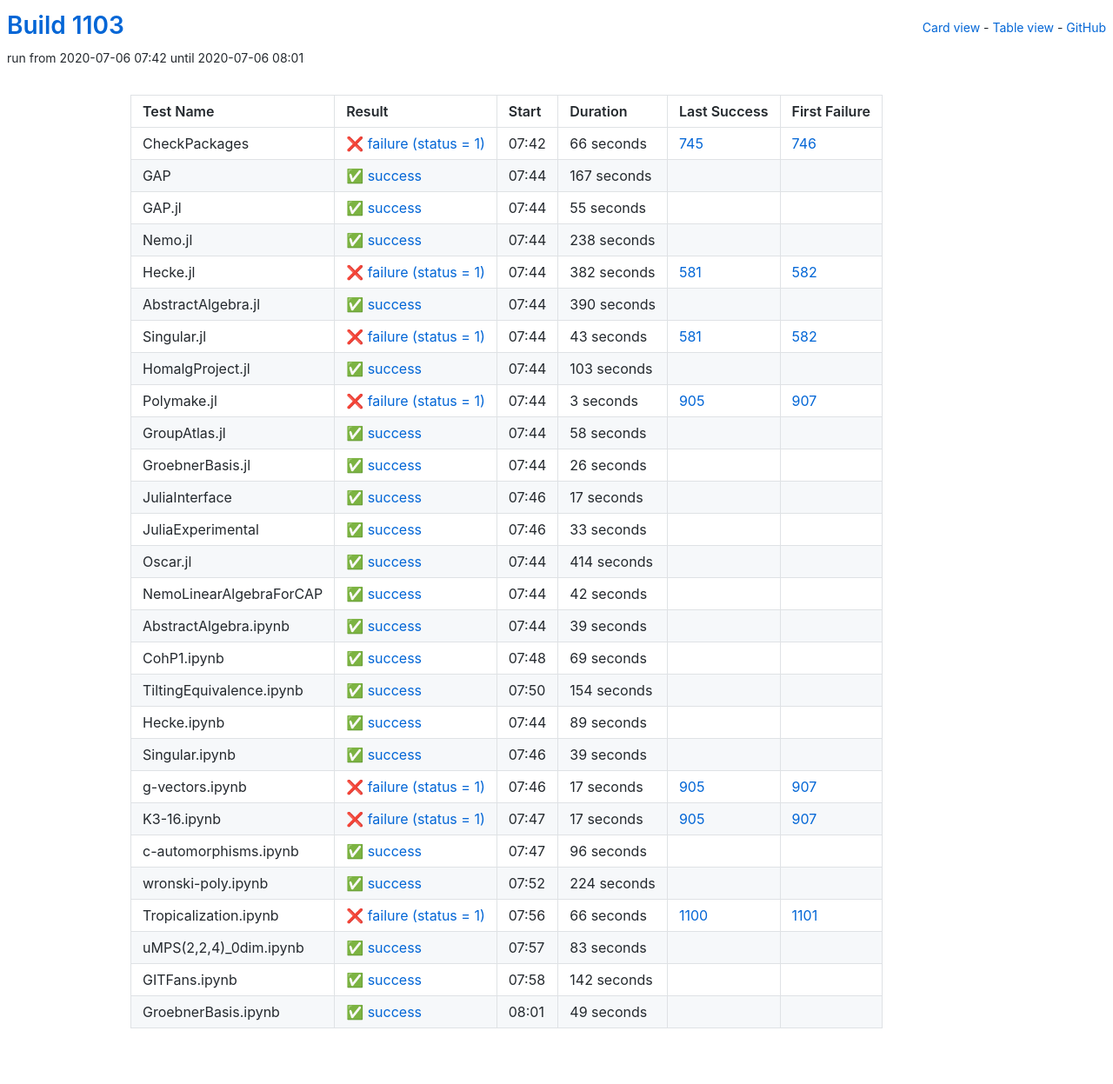
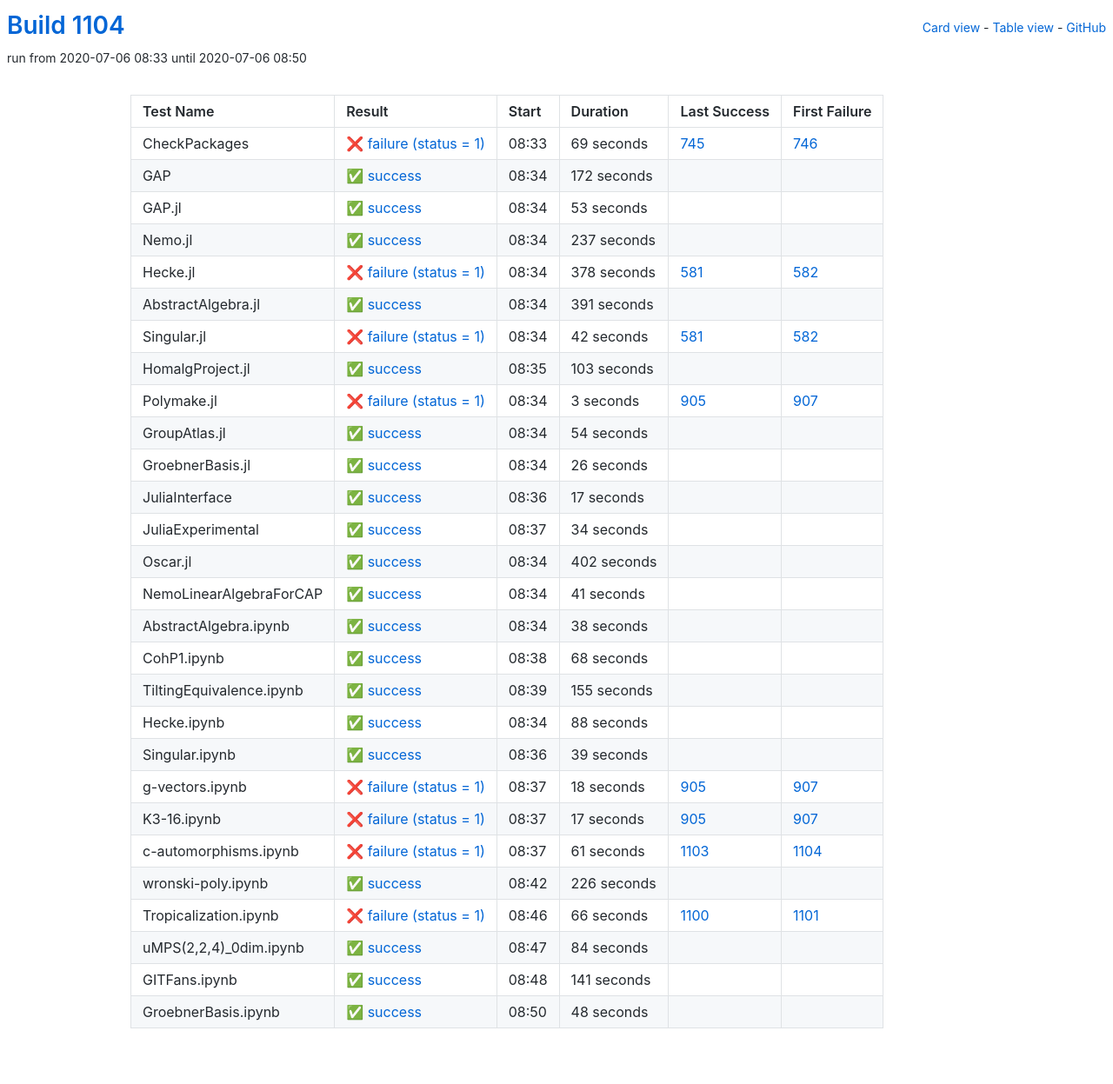
Before and after one commit to oscar-system/oscar-ci-status-1.4, a Jekyll site: the page built from table.html, in a window 1280 px wide. Shown: the whole page at 87% size. Built offline with Jekyll 4.4.1, drawn with Linux system fonts in a browser that asks for light colours.

Commit message:
Build #1104

```diff
--- a/_data/ci.yml
+++ b/_data/ci.yml
@@ -1,6 +1,6 @@
 ---
-build: 1103
-build_url: https://oscarci.mathematik.uni-kl.de/job/oscar-julia-1.4/1103/
+build: 1104
+build_url: https://oscarci.mathematik.uni-kl.de/job/oscar-julia-1.4/1104/
 job: oscar-julia-1.4
 organization: oscar-system
 repo: oscar-ci-status-1.4
@@ -8,92 +8,92 @@ repourl: https://github.com/oscar-system/oscar-ci-status-1.4
 tests:
 - name: CheckPackages
   id: checkpackages
-  log: https://oscarci.mathematik.uni-kl.de/job/oscar-julia-1.4/1103/artifact/logs/build-1103/CheckPackages.log
-  start: 2020-07-06 07:42
+  log: https://oscarci.mathematik.uni-kl.de/job/oscar-julia-1.4/1104/artifact/logs/build-1104/CheckPackages.log
+  start: 2020-07-06 08:33
   success: false
   exitcode: 1
   status: failure
-  duration: 66
+  duration: 69
   last_success: 745
   last_success_url: https://oscarci.mathematik.uni-kl.de/job/oscar-julia-1.4/745/
   first_failure: 746
   first_failure_url: https://oscarci.mathematik.uni-kl.de/job/oscar-julia-1.4/746/
 - name: GAP
   id: gap
-  log: https://oscarci.mathematik.uni-kl.de/job/oscar-julia-1.4/1103/artifact/logs/build-1103/GAP.log
-  start: 2020-07-06 07:44
+  log: https://oscarci.mathematik.uni-kl.de/job/oscar-julia-1.4/1104/artifact/logs/build-1104/GAP.log
+  start: 2020-07-06 08:34
   success: true
   exitcode: 0
   status: success
-  duration: 167
+  duration: 172
   last_success: false
   last_success_url:
   first_failure: false
   first_failure_url:
 - name: GAP.jl
   id: gap-jl
-  log: https://oscarci.mathematik.uni-kl.de/job/oscar-julia-1.4/1103/artifact/logs/build-1103/GAP.jl.log
-  start: 2020-07-06 07:44
+  log: https://oscarci.mathematik.uni-kl.de/job/oscar-julia-1.4/1104/artifact/logs/build-1104/GAP.jl.log
+  start: 2020-07-06 08:34
   success: true
   exitcode: 0
   status: success
-  duration: 55
+  duration: 53
   last_success: false
   last_success_url:
   first_failure: false
   first_failure_url:
 - name: Nemo.jl
   id: nemo-jl
-  log: https://oscarci.mathematik.uni-kl.de/job/oscar-julia-1.4/1103/artifact/logs/build-1103/Nemo.jl.log
-  start: 2020-07-06 07:44
+  log: https://oscarci.mathematik.uni-kl.de/job/oscar-julia-1.4/1104/artifact/logs/build-1104/Nemo.jl.log
+  start: 2020-07-06 08:34
   success: true
   exitcode: 0
   status: success
-  duration: 238
+  duration: 237
   last_success: false
   last_success_url:
   first_failure: false
   first_failure_url:
 - name: Hecke.jl
   id: hecke-jl
-  log: https://oscarci.mathematik.uni-kl.de/job/oscar-julia-1.4/1103/artifact/logs/build-1103/Hecke.jl.log
-  start: 2020-07-06 07:44
+  log: https://oscarci.mathematik.uni-kl.de/job/oscar-julia-1.4/1104/artifact/logs/build-1104/Hecke.jl.log
+  start: 2020-07-06 08:34
   success: false
   exitcode: 1
   status: failure
-  duration: 382
+  duration: 378
   last_success: 581
   last_success_url: https://oscarci.mathematik.uni-kl.de/job/oscar-julia-1.4/581/
   first_failure: 582
   first_failure_url: https://oscarci.mathematik.uni-kl.de/job/oscar-julia-1.4/582/
 - name: AbstractAlgebra.jl
   id: abstractalgebra-jl
-  log: https://oscarci.mathematik.uni-kl.de/job/oscar-julia-1.4/1103/artifact/logs/build-1103/AbstractAlgebra.jl.log
-  start: 2020-07-06 07:44
+  log: https://oscarci.mathematik.uni-kl.de/job/oscar-julia-1.4/1104/artifact/logs/build-1104/AbstractAlgebra.jl.log
+  start: 2020-07-06 08:34
   success: true
   exitcode: 0
   status: success
-  duration: 390
+  duration: 391
   last_success: false
   last_success_url:
   first_failure: false
   first_failure_url:
 - name: Singular.jl
   id: singular-jl
-  log: https://oscarci.mathematik.uni-kl.de/job/oscar-julia-1.4/1103/artifact/logs/build-1103/Singular.jl.log
-  start: 2020-07-06 07:44
+  log: https://oscarci.mathematik.uni-kl.de/job/oscar-julia-1.4/1104/artifact/logs/build-1104/Singular.jl.log
+  start: 2020-07-06 08:34
   success: false
   exitcode: 1
   status: failure
-  duration: 43
+  duration: 42
   last_success: 581
   last_success_url: https://oscarci.mathematik.uni-kl.de/job/oscar-julia-1.4/581/
   first_failure: 582
   first_failure_url: https://oscarci.mathematik.uni-kl.de/job/oscar-julia-1.4/582/
 - name: HomalgProject.jl
   id: homalgproject-jl
-  log: https://oscarci.mathematik.uni-kl.de/job/oscar-julia-1.4/1103/artifact/logs/build-1103/HomalgProject.jl.log
-  start: 2020-07-06 07:44
+  log: https://oscarci.mathematik.uni-kl.de/job/oscar-julia-1.4/1104/artifact/logs/build-1104/HomalgProject.jl.log
+  start: 2020-07-06 08:35
   success: true
   exitcode: 0
   status: success
@@ -104,8 +104,8 @@ tests:
   first_failure_url:
 - name: Polymake.jl
   id: polymake-jl
-  log: https://oscarci.mathematik.uni-kl.de/job/oscar-julia-1.4/1103/artifact/logs/build-1103/Polymake.jl.log
-  start: 2020-07-06 07:44
+  log: https://oscarci.mathematik.uni-kl.de/job/oscar-julia-1.4/1104/artifact/logs/build-1104/Polymake.jl.log
+  start: 2020-07-06 08:34
   success: false
   exitcode: 1
   status: failure
@@ -116,20 +116,20 @@ tests:
   first_failure_url: https://oscarci.mathematik.uni-kl.de/job/oscar-julia-1.4/907/
 - name: GroupAtlas.jl
   id: groupatlas-jl
-  log: https://oscarci.mathematik.uni-kl.de/job/oscar-julia-1.4/1103/artifact/logs/build-1103/GroupAtlas.jl.log
-  start: 2020-07-06 07:44
+  log: https://oscarci.mathematik.uni-kl.de/job/oscar-julia-1.4/1104/artifact/logs/build-1104/GroupAtlas.jl.log
+  start: 2020-07-06 08:34
   success: true
   exitcode: 0
   status: success
-  duration: 58
+  duration: 54
   last_success: false
   last_success_url:
   first_failure: false
   first_failure_url:
 - name: GroebnerBasis.jl
   id: groebnerbasis-jl
-  log: https://oscarci.mathematik.uni-kl.de/job/oscar-julia-1.4/1103/artifact/logs/build-1103/GroebnerBasis.jl.log
-  start: 2020-07-06 07:44
+  log: https://oscarci.mathematik.uni-kl.de/job/oscar-julia-1.4/1104/artifact/logs/build-1104/GroebnerBasis.jl.log
+  start: 2020-07-06 08:34
   success: true
   exitcode: 0
   status: success
@@ -140,8 +140,8 @@ tests:
   first_failure_url:
 - name: JuliaInterface
   id: juliainterface
-  log: https://oscarci.mathematik.uni-kl.de/job/oscar-julia-1.4/1103/artifact/logs/build-1103/JuliaInterface.log
-  start: 2020-07-06 07:46
+  log: https://oscarci.mathematik.uni-kl.de/job/oscar-julia-1.4/1104/artifact/logs/build-1104/JuliaInterface.log
+  start: 2020-07-06 08:36
   success: true
   exitcode: 0
   status: success
@@ -152,92 +152,92 @@ tests:
   first_failure_url:
 - name: JuliaExperimental
   id: juliaexperimental
-  log: https://oscarci.mathematik.uni-kl.de/job/oscar-julia-1.4/1103/artifact/logs/build-1103/JuliaExperimental.log
-  start: 2020-07-06 07:46
+  log: https://oscarci.mathematik.uni-kl.de/job/oscar-julia-1.4/1104/artifact/logs/build-1104/JuliaExperimental.log
+  start: 2020-07-06 08:37
   success: true
   exitcode: 0
   status: success
-  duration: 33
+  duration: 34
   last_success: false
   last_success_url:
   first_failure: false
   first_failure_url:
 - name: Oscar.jl
   id: oscar-jl
-  log: https://oscarci.mathematik.uni-kl.de/job/oscar-julia-1.4/1103/artifact/logs/build-1103/Oscar.jl.log
-  start: 2020-07-06 07:44
+  log: https://oscarci.mathematik.uni-kl.de/job/oscar-julia-1.4/1104/artifact/logs/build-1104/Oscar.jl.log
+  start: 2020-07-06 08:34
   success: true
   exitcode: 0
   status: success
-  duration: 414
+  duration: 402
   last_success: false
   last_success_url:
   first_failure: false
   first_failure_url:
 - name: NemoLinearAlgebraForCAP
   id: nemolinearalgebraforcap
-  log: https://oscarci.mathematik.uni-kl.de/job/oscar-julia-1.4/1103/artifact/logs/build-1103/NemoLinearAlgebraForCAP.log
-  start: 2020-07-06 07:44
+  log: https://oscarci.mathematik.uni-kl.de/job/oscar-julia-1.4/1104/artifact/logs/build-1104/NemoLinearAlgebraForCAP.log
+  start: 2020-07-06 08:34
   success: true
   exitcode: 0
   status: success
-  duration: 42
+  duration: 41
   last_success: false
   last_success_url:
   first_failure: false
   first_failure_url:
 - name: AbstractAlgebra.ipynb
   id: abstractalgebra-ipynb
-  log: https://oscarci.mathematik.uni-kl.de/job/oscar-julia-1.4/1103/artifact/logs/build-1103/AbstractAlgebra.ipynb.log
-  start: 2020-07-06 07:44
+  log: https://oscarci.mathematik.uni-kl.de/job/oscar-julia-1.4/1104/artifact/logs/build-1104/AbstractAlgebra.ipynb.log
+  start: 2020-07-06 08:34
   success: true
   exitcode: 0
   status: success
-  duration: 39
+  duration: 38
   last_success: false
   last_success_url:
   first_failure: false
   first_failure_url:
 - name: CohP1.ipynb
   id: cohp1-ipynb
-  log: https://oscarci.mathematik.uni-kl.de/job/oscar-julia-1.4/1103/artifact/logs/build-1103/CohP1.ipynb.log
-  start: 2020-07-06 07:48
+  log: https://oscarci.mathematik.uni-kl.de/job/oscar-julia-1.4/1104/artifact/logs/build-1104/CohP1.ipynb.log
+  start: 2020-07-06 08:38
   success: true
   exitcode: 0
   status: success
-  duration: 69
+  duration: 68
   last_success: false
   last_success_url:
   first_failure: false
   first_failure_url:
 - name: TiltingEquivalence.ipynb
   id: tiltingequivalence-ipynb
-  log: https://oscarci.mathematik.uni-kl.de/job/oscar-julia-1.4/1103/artifact/logs/build-1103/TiltingEquivalence.ipynb.log
-  start: 2020-07-06 07:50
+  log: https://oscarci.mathematik.uni-kl.de/job/oscar-julia-1.4/1104/artifact/logs/build-1104/TiltingEquivalence.ipynb.log
+  start: 2020-07-06 08:39
   success: true
   exitcode: 0
   status: success
-  duration: 154
+  duration: 155
   last_success: false
   last_success_url:
   first_failure: false
   first_failure_url:
 - name: Hecke.ipynb
   id: hecke-ipynb
-  log: https://oscarci.mathematik.uni-kl.de/job/oscar-julia-1.4/1103/artifact/logs/build-1103/Hecke.ipynb.log
-  start: 2020-07-06 07:44
+  log: https://oscarci.mathematik.uni-kl.de/job/oscar-julia-1.4/1104/artifact/logs/build-1104/Hecke.ipynb.log
+  start: 2020-07-06 08:34
   success: true
   exitcode: 0
   status: success
-  duration: 89
+  duration: 88
   last_success: false
   last_success_url:
   first_failure: false
   first_failure_url:
 - name: Singular.ipynb
   id: singular-ipynb
-  log: https://oscarci.mathematik.uni-kl.de/job/oscar-julia-1.4/1103/artifact/logs/build-1103/Singular.ipynb.log
-  start: 2020-07-06 07:46
+  log: https://oscarci.mathematik.uni-kl.de/job/oscar-julia-1.4/1104/artifact/logs/build-1104/Singular.ipynb.log
+  start: 2020-07-06 08:36
   success: true
   exitcode: 0
   status: success
@@ -248,20 +248,20 @@ tests:
   first_failure_url:
 - name: g-vectors.ipynb
   id: g-vectors-ipynb
-  log: https://oscarci.mathematik.uni-kl.de/job/oscar-julia-1.4/1103/artifact/logs/build-1103/g-vectors.ipynb.log
-  start: 2020-07-06 07:46
+  log: https://oscarci.mathematik.uni-kl.de/job/oscar-julia-1.4/1104/artifact/logs/build-1104/g-vectors.ipynb.log
+  start: 2020-07-06 08:37
   success: false
   exitcode: 1
   status: failure
-  duration: 17
+  duration: 18
   last_success: 905
   last_success_url: https://oscarci.mathematik.uni-kl.de/job/oscar-julia-1.4/905/
   first_failure: 907
   first_failure_url: https://oscarci.mathematik.uni-kl.de/job/oscar-julia-1.4/907/
 - name: K3-16.ipynb
   id: k3-16-ipynb
-  log: https://oscarci.mathematik.uni-kl.de/job/oscar-julia-1.4/1103/artifact/logs/build-1103/K3-16.ipynb.log
-  start: 2020-07-06 07:47
+  log: https://oscarci.mathematik.uni-kl.de/job/oscar-julia-1.4/1104/artifact/logs/build-1104/K3-16.ipynb.log
+  start: 2020-07-06 08:37
   success: false
   exitcode: 1
   status: failure
@@ -272,32 +272,32 @@ tests:
   first_failure_url: https://oscarci.mathematik.uni-kl.de/job/oscar-julia-1.4/907/
 - name: c-automorphisms.ipynb
   id: c-automorphisms-ipynb
-  log: https://oscarci.mathematik.uni-kl.de/job/oscar-julia-1.4/1103/artifact/logs/build-1103/c-automorphisms.ipynb.log
-  start: 2020-07-06 07:47
+  log: https://oscarci.mathematik.uni-kl.de/job/oscar-julia-1.4/1104/artifact/logs/build-1104/c-automorphisms.ipynb.log
+  start: 2020-07-06 08:37
+  success: false
+  exitcode: 1
+  status: failure
+  duration: 61
+  last_success: 1103
+  last_success_url: https://oscarci.mathematik.uni-kl.de/job/oscar-julia-1.4/1103/
+  first_failure: 1104
+  first_failure_url: https://oscarci.mathematik.uni-kl.de/job/oscar-julia-1.4/1104/
+- name: wronski-poly.ipynb
+  id: wronski-poly-ipynb
+  log: https://oscarci.mathematik.uni-kl.de/job/oscar-julia-1.4/1104/artifact/logs/build-1104/wronski-poly.ipynb.log
+  start: 2020-07-06 08:42
   success: true
   exitcode: 0
   status: success
-  duration: 96
-  last_success: false
-  last_success_url:
-  first_failure: false
-  first_failure_url:
-- name: wronski-poly.ipynb
-  id: wronski-poly-ipynb
-  log: https://oscarci.mathematik.uni-kl.de/job/oscar-julia-1.4/1103/artifact/logs/build-1103/wronski-poly.ipynb.log
-  start: 2020-07-06 07:52
-  success: true
-  exitcode: 0
-  status: success
-  duration: 224
+  duration: 226
   last_success: false
   last_success_url:
   first_failure: false
   first_failure_url:
 - name: Tropicalization.ipynb
   id: tropicalization-ipynb
-  log: https://oscarci.mathematik.uni-kl.de/job/oscar-julia-1.4/1103/artifact/logs/build-1103/Tropicalization.ipynb.log
-  start: 2020-07-06 07:56
+  log: https://oscarci.mathematik.uni-kl.de/job/oscar-julia-1.4/1104/artifact/logs/build-1104/Tropicalization.ipynb.log
+  start: 2020-07-06 08:46
   success: false
   exitcode: 1
   status: failure
@@ -308,36 +308,36 @@ tests:
   first_failure_url: https://oscarci.mathematik.uni-kl.de/job/oscar-julia-1.4/1101/
 - name: uMPS(2,2,4)_0dim.ipynb
   id: umps-2-2-4-0dim-ipynb
-  log: https://oscarci.mathematik.uni-kl.de/job/oscar-julia-1.4/1103/artifact/logs/build-1103/uMPS-2-2-4-_0dim.ipynb.log
-  start: 2020-07-06 07:57
+  log: https://oscarci.mathematik.uni-kl.de/job/oscar-julia-1.4/1104/artifact/logs/build-1104/uMPS-2-2-4-_0dim.ipynb.log
+  start: 2020-07-06 08:47
   success: true
   exitcode: 0
   status: success
-  duration: 83
+  duration: 84
   last_success: false
   last_success_url:
   first_failure: false
   first_failure_url:
 - name: GITFans.ipynb
   id: gitfans-ipynb
-  log: https://oscarci.mathematik.uni-kl.de/job/oscar-julia-1.4/1103/artifact/logs/build-1103/GITFans.ipynb.log
-  start: 2020-07-06 07:58
+  log: https://oscarci.mathematik.uni-kl.de/job/oscar-julia-1.4/1104/artifact/logs/build-1104/GITFans.ipynb.log
+  start: 2020-07-06 08:48
   success: true
   exitcode: 0
   status: success
-  duration: 142
+  duration: 141
   last_success: false
   last_success_url:
   first_failure: false
   first_failure_url:
 - name: GroebnerBasis.ipynb
   id: groebnerbasis-ipynb
-  log: https://oscarci.mathematik.uni-kl.de/job/oscar-julia-1.4/1103/artifact/logs/build-1103/GroebnerBasis.ipynb.log
-  start: 2020-07-06 08:01
+  log: https://oscarci.mathematik.uni-kl.de/job/oscar-julia-1.4/1104/artifact/logs/build-1104/GroebnerBasis.ipynb.log
+  start: 2020-07-06 08:50
   success: true
   exitcode: 0
   status: success
-  duration: 49
+  duration: 48
   last_success: false
   last_success_url:
   first_failure: false
```
Also changed, not shown: README.md.
